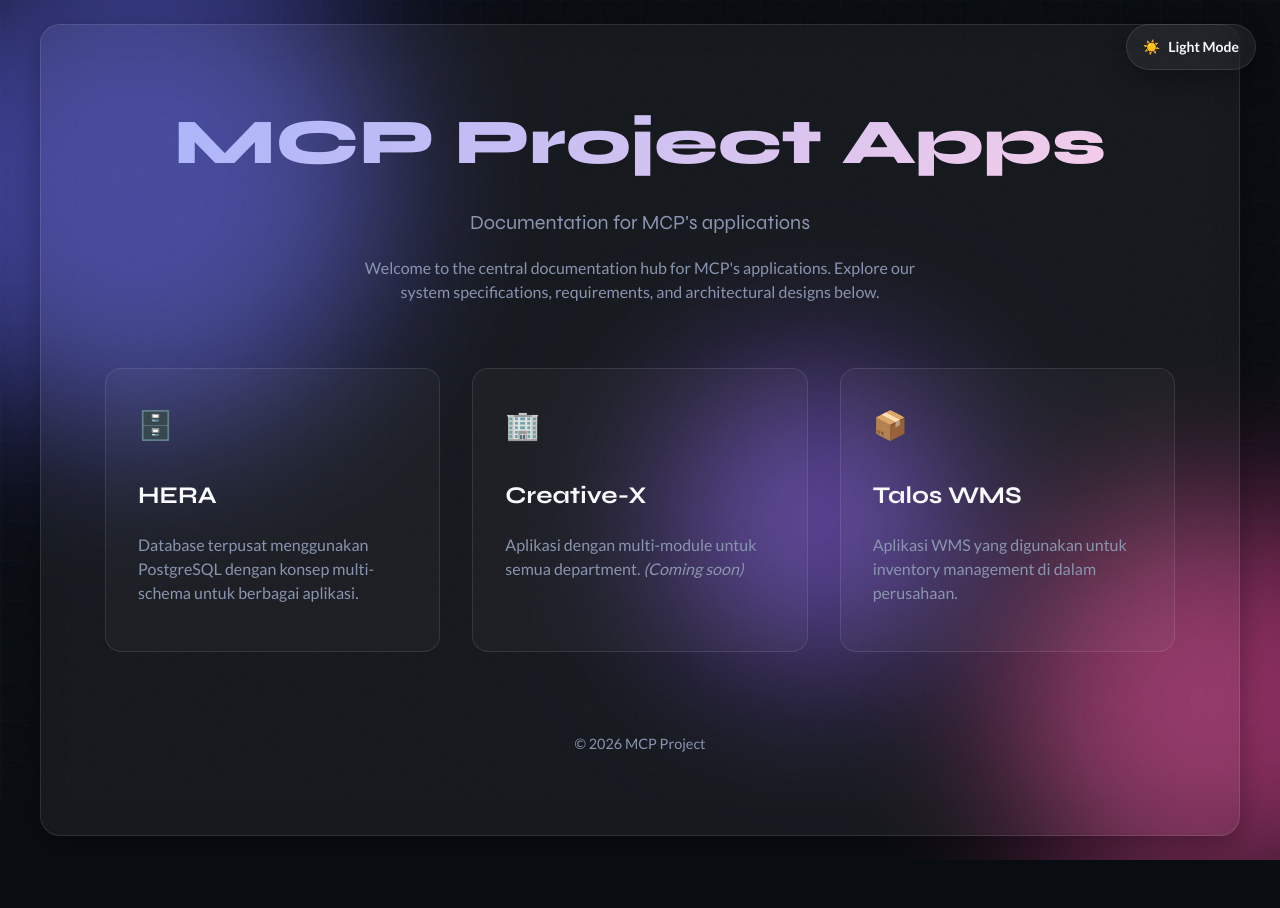
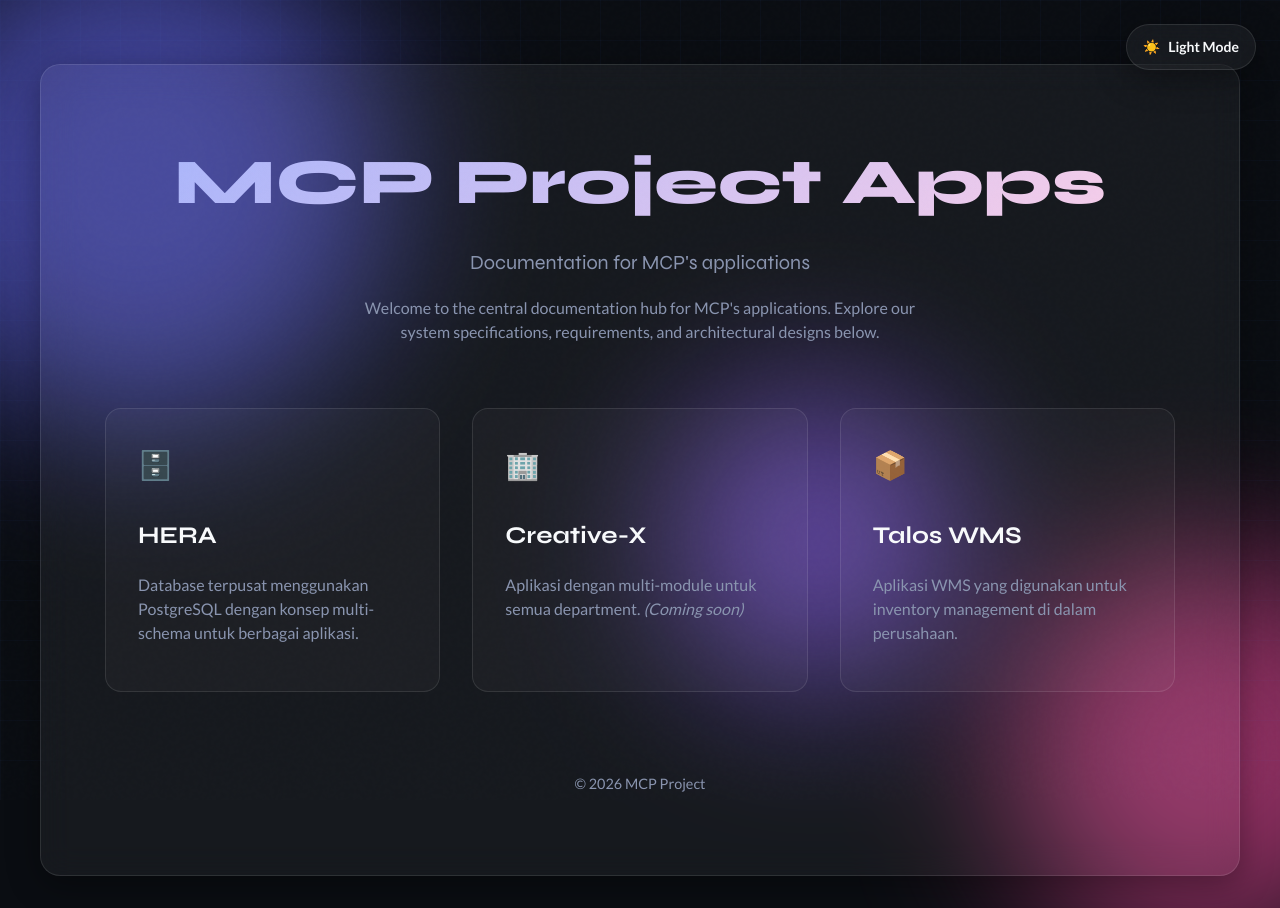
Before and after one commit to itteammcp/projectapps, a Next.js app: page / in a window 1280 px wide. Before the commit the page ends 860 px from the top, so only its background shows below. Built offline with nearby package versions, Linux system fonts and the light colour scheme; a web font is replaced by a local one.

Commit message:
feat: implement glassmorphism-themed styling for the landing page

```diff
--- a/src/app/landing.css
+++ b/src/app/landing.css
@@ -31,9 +31,6 @@ body {
     background-color: var(--bg-color);
     color: var(--text-main);
     min-height: 100vh;
-    display: flex;
-    justify-content: center;
-    align-items: center;
     overflow-x: hidden;
     position: relative;
 }
@@ -112,7 +109,7 @@ h1, h2, .subtitle {
     display: flex;
     flex-direction: column;
     gap: 1.5rem;
-    margin: 1.5rem 0;
+    margin: 4rem auto 2rem;
 }
 
 .hero {
```
